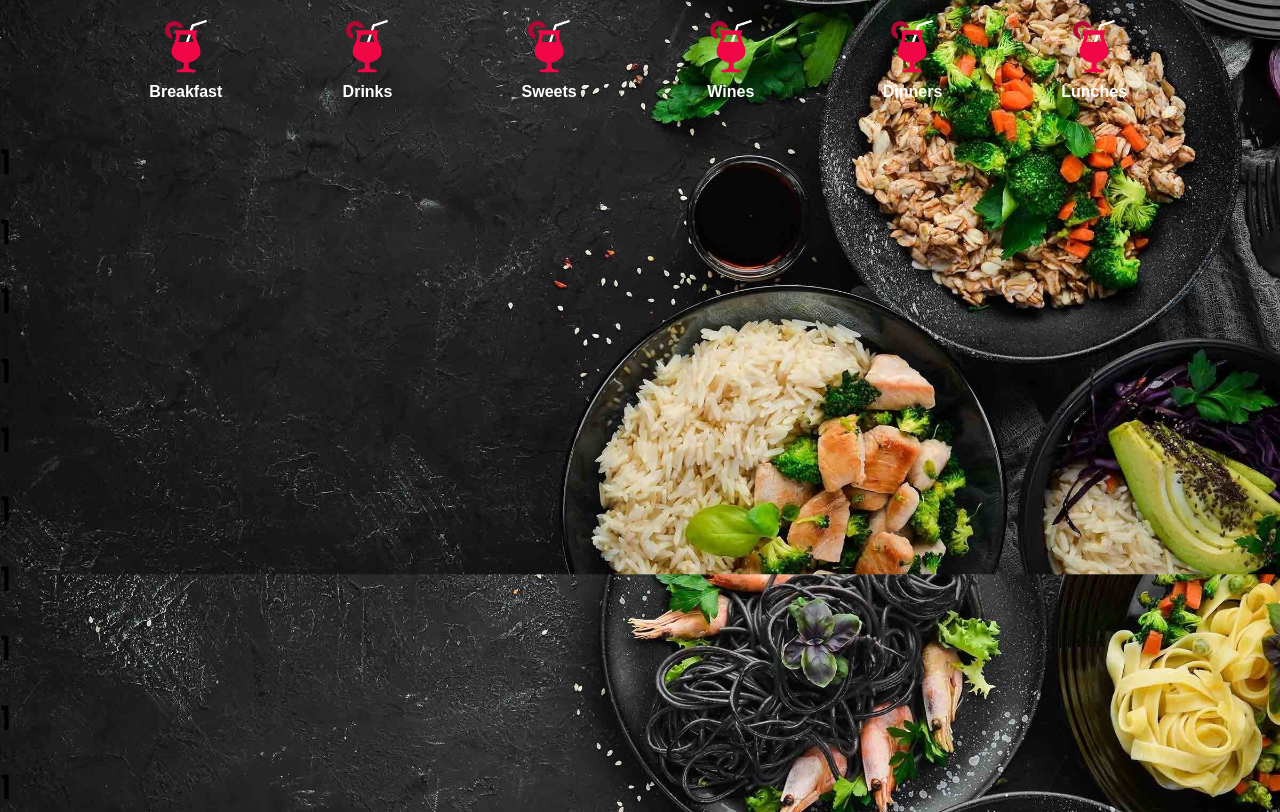
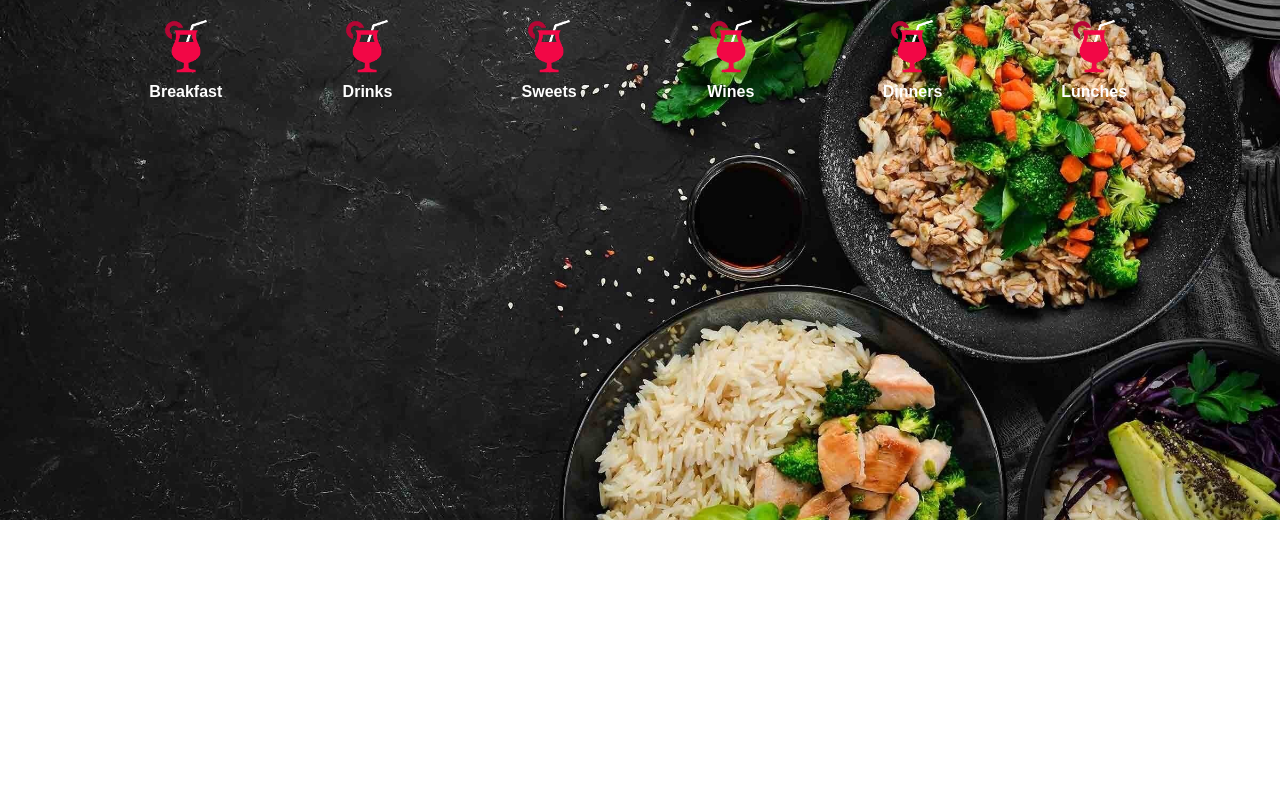
Before and after one commit to FabianXRL16/FabFood, a Vue app: page /findfood in a window 1280 px wide. Shown: the part 280-1092 px from the top of the page. After the commit the page ends 800 px from the top, so only its background shows below. Built offline with nearby package versions, Linux system fonts and the light colour scheme.

Commit message:
Component back with router go in mode history

```diff
--- a/src/components/general/back.vue
+++ b/src/components/general/back.vue
@@ -1,9 +1,9 @@
 <template>
-  <div class="back__container">
+  <div class="back__container" @click="back">
     <button-arrow :typeBtn="typeBtn">
       <template>
         <img src="../../assets/img/arrowLeft.png" alt="Back Page" />
-        <strong>
+        <strong class="label">
           Back
         </strong>
       </template>
@@ -28,6 +28,11 @@ export default {
       typeBtn: false,
     };
   },
+  methods:{
+    back() {
+      this.$router.go(-1)
+    },
+  }
 };
 </script>
 
--- a/src/components/inputs/buttonArrow.vue
+++ b/src/components/inputs/buttonArrow.vue
@@ -57,13 +57,15 @@ export default {
   gap: 20px;
 }
 
-strong {
+.label {
+  text-decoration: none;
   font-size: 18px;
   color: var(--white);
 }
 
 @media (max-width: 820px) {
-  strong {
+  .label {
+    text-decoration: none;
     display: none;
   }
   .button_otuline {
--- a/src/views/FindFood.vue
+++ b/src/views/FindFood.vue
@@ -8,16 +8,6 @@
     </div>
     <div class="HeaderPage__space"></div>
     <categories />
-    <h1>1</h1>
-    <h1>1</h1>
-    <h1>1</h1>
-    <h1>1</h1>
-    <h1>1</h1>
-    <h1>1</h1>
-    <h1>1</h1>
-    <h1>1</h1>
-    <h1>1</h1>
-    <h1>1</h1>
   </div>
 </template>
 
```
